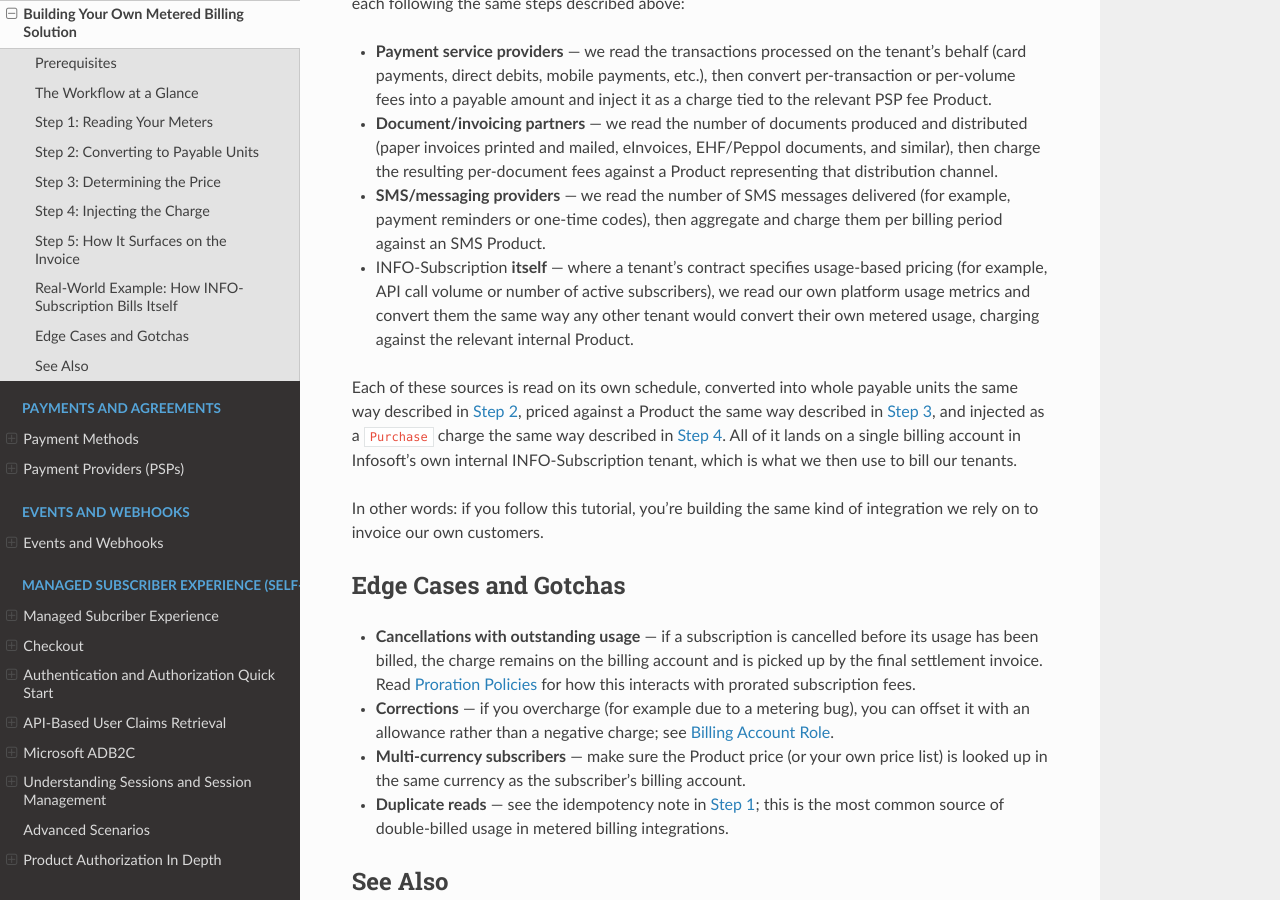
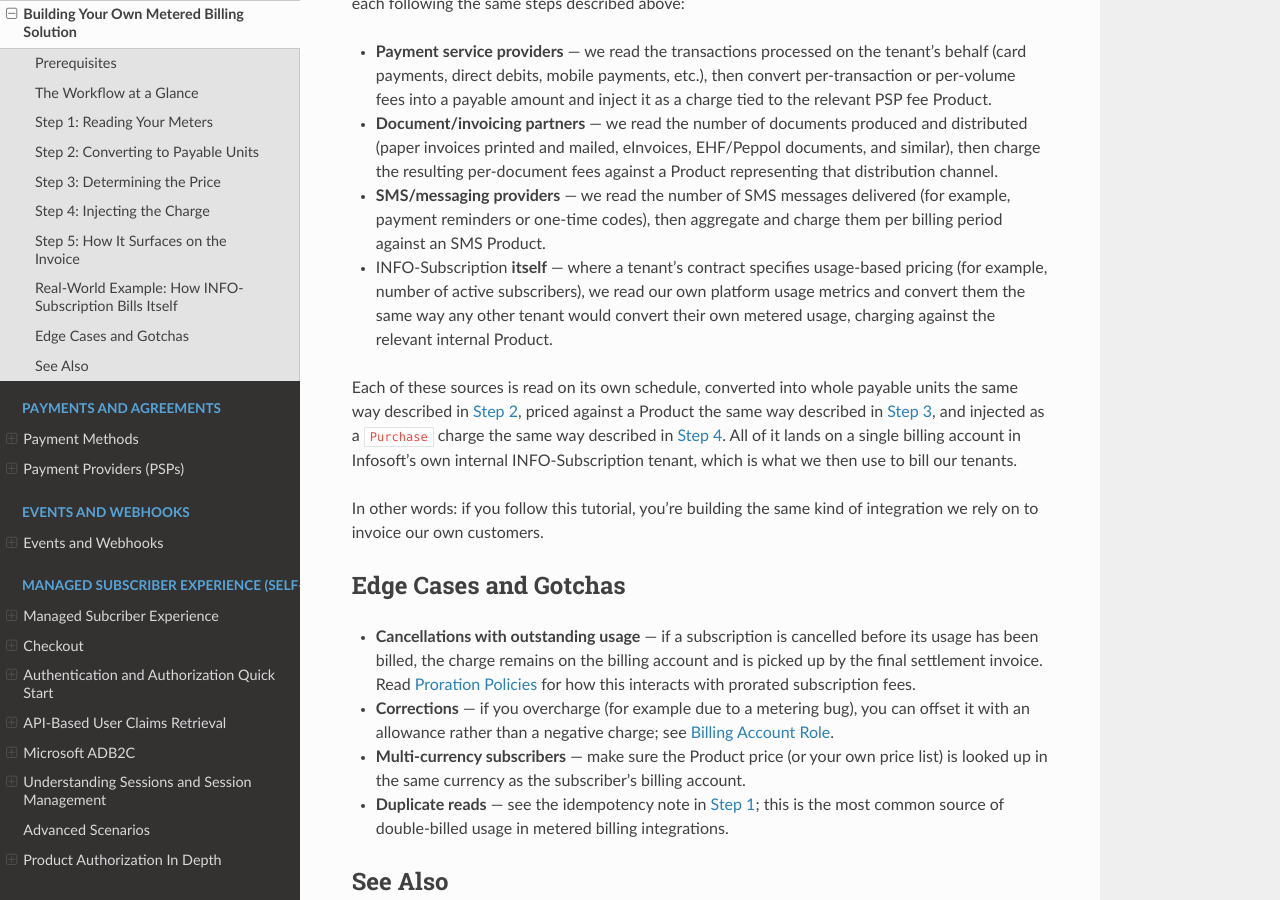
Before and after one commit to infosoftas/info-subscription-doc, a Sphinx documentation site: the page built from source/billing/metered-billing-tutorial.rst, in a window 1280 px wide and 900 px high, scrolled down 6961 px. Built offline with Sphinx 7.4.7 and the Read the Docs theme 3.1.0, drawn with Linux system fonts in a browser that asks for light colours; formulas are drawn with MathJax 3.

Commit message:
Simplify example in real-world INFO-Subscription bullet
"API call volume" wasn't a relevant example of what drives our own
per-subscriber usage-based pricing; only "number of active
subscribers" applies here.

Co-authored-by: Copilot <223556219+Copilot@users.noreply.github.com>

```diff
--- a/source/billing/metered-billing-tutorial.rst
+++ b/source/billing/metered-billing-tutorial.rst
@@ -259,7 +259,7 @@ This pattern isn't just theoretical — it's how Infosoft bills our own tenants
 * **Payment service providers** — we read the transactions processed on the tenant's behalf (card payments, direct debits, mobile payments, etc.), then convert per-transaction or per-volume fees into a payable amount and inject it as a charge tied to the relevant PSP fee Product.
 * **Document/invoicing partners** — we read the number of documents produced and distributed (paper invoices printed and mailed, eInvoices, EHF/Peppol documents, and similar), then charge the resulting per-document fees against a Product representing that distribution channel.
 * **SMS/messaging providers** — we read the number of SMS messages delivered (for example, payment reminders or one-time codes), then aggregate and charge them per billing period against an SMS Product.
-* |projectName| **itself** — where a tenant’s contract specifies usage-based pricing (for example, API call volume or number of active subscribers), we read our own platform usage metrics and convert them the same way any other tenant would convert their own metered usage, charging against the relevant internal Product.
+* |projectName| **itself** — where a tenant's contract specifies usage-based pricing (for example, number of active subscribers), we read our own platform usage metrics and convert them the same way any other tenant would convert their own metered usage, charging against the relevant internal Product.
 
 Each of these sources is read on its own schedule, converted into whole payable units the same way described in :ref:`Step 2 <metered-billing-conversion>`, priced against a Product the same way described in :ref:`Step 3 <metered-billing-pricing>`, and injected as a ``Purchase`` charge the same way described in :ref:`Step 4 <metered-billing-charging>`. All of it lands on a single billing account in Infosoft's own internal |projectName| tenant, which is what we then use to bill our tenants.
 
```
